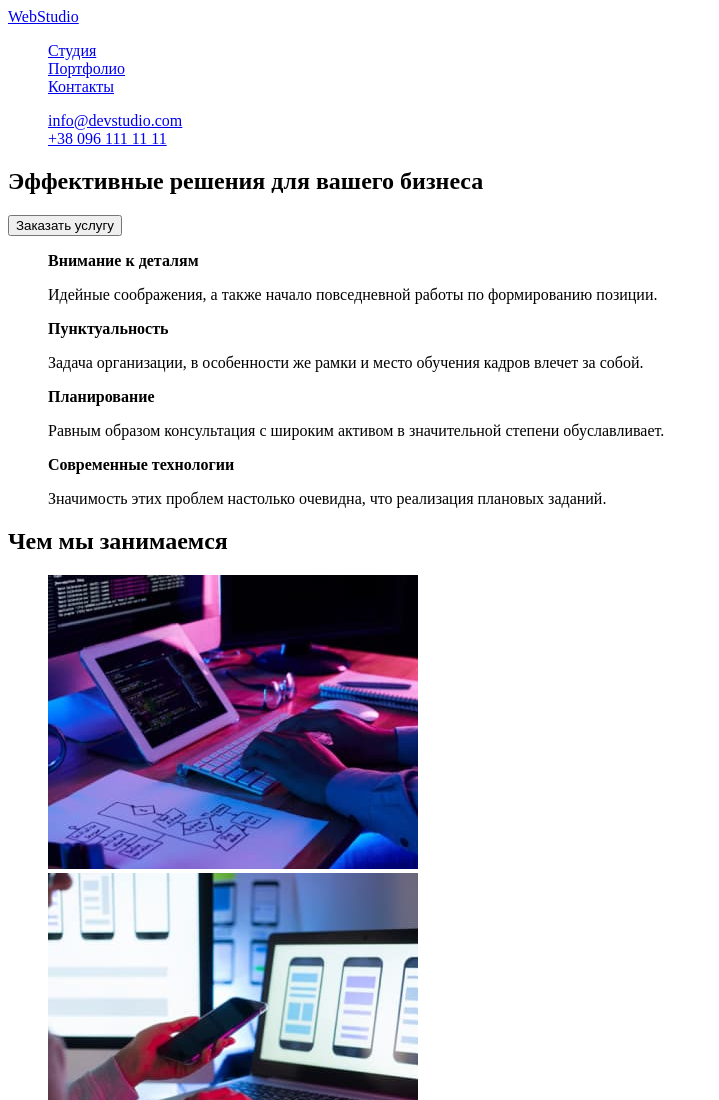
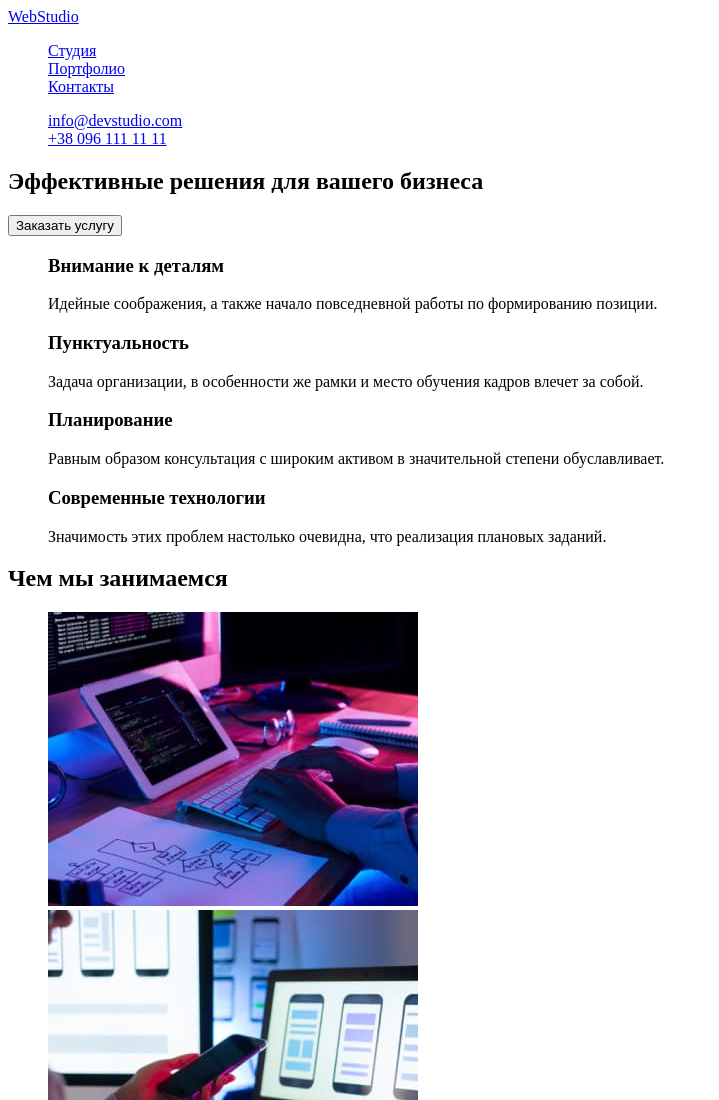
Before and after one commit to AntonPtashynskyi/goit-markup-hw-01, a plain HTML site: page index.html in a window 1280 px wide. Shown: the top 1100 px of the page, without its empty margins (0-719 px from the left). Drawn offline with Linux system fonts and the light colour scheme.

Commit message:
add h2 in features section

```diff
--- a/index.html
+++ b/index.html
@@ -37,30 +37,31 @@
 
       <!-- Features -->
       <section>
+        <h2 style="display: none">Преимущества</h2>
         <ul style="list-style: none">
           <li>
-            <strong>Внимание к деталям</strong>
+            <h3>Внимание к деталям</h3>
             <p>
               Идейные соображения, а также начало повседневной работы по
               формированию позиции.
             </p>
           </li>
           <li>
-            <strong>Пунктуальность</strong>
+            <h3>Пунктуальность</h3>
             <p>
               Задача организации, в особенности же рамки и место обучения кадров
               влечет за собой.
             </p>
           </li>
           <li>
-            <strong>Планирование</strong>
+            <h3>Планирование</h3>
             <p>
               Равным образом консультация с широким активом в значительной
               степени обуславливает.
             </p>
           </li>
           <li>
-            <strong>Современные технологии</strong>
+            <h3>Современные технологии</h3>
             <p>
               Значимость этих проблем настолько очевидна, что реализация
               плановых заданий.
```
